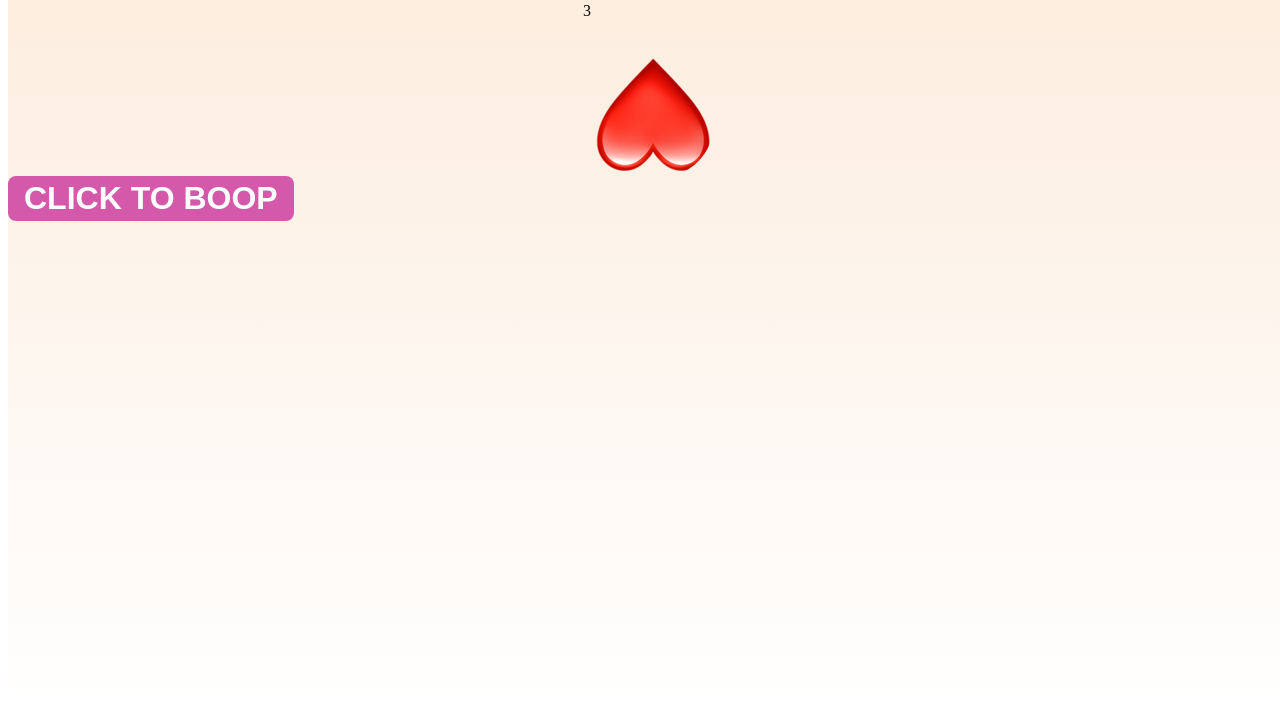
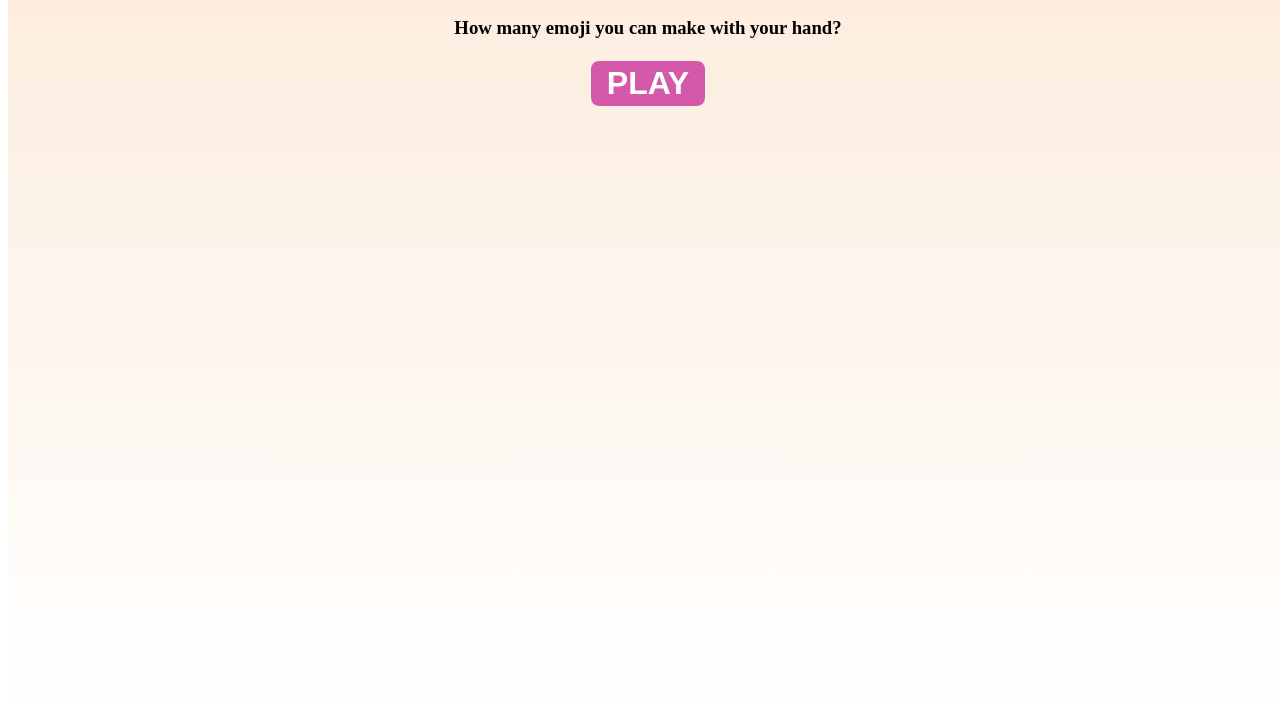
Before and after one commit to syauqy/handsign-tensorflow, a Gatsby site: page /app in a window 1280 px wide. Shown: the part 94-800 px from the top of the page. Built offline with nearby package versions, Linux system fonts and the light colour scheme; Gatsby itself is replaced by a stand-in of ours.

Commit message:
fixing matter.js animation

```diff
--- a/src/pages/app.js
+++ b/src/pages/app.js
@@ -1,5 +1,14 @@
-import React from 'react'
-import {Container, VStack, Center, Box} from '@chakra-ui/react'
+import React, {useRef, useState, useCallback, useEffect} from 'react';
+import {
+    Container,
+    VStack,
+    Center,
+    Box,
+    Text,
+    Button,
+    Heading
+} from '@chakra-ui/react'
+import {Link} from 'gatsby'
 import {motion} from 'framer-motion'
 import '../styles/mainmenu.css'
 import {Engine, Render, Runner, World, Bodies} from 'matter-js'
@@ -7,33 +16,57 @@ import {Engine, Render, Runner, World, Bodies} from 'matter-js'
 export default function app() {
     const world = document.querySelector(".boops");
     const emojis = [
-        'https://handemoji-ycbu6.ondigitalocean.app/static/victory_emoji-3ea45b00bb247c0a2318cc420313b539.png',
-        'https://handemoji-ycbu6.ondigitalocean.app/static/ok_emoji-37c54459c81eb1ba0ad30ec985435f7c.png',
-        'https://handemoji-ycbu6.ondigitalocean.app/static/horns_emoji-aa25b08920e8bb4717a39d781a45af5c.png',
-        'https://handemoji-ycbu6.ondigitalocean.app/static/vulcan_emoji-7de16378a23f53109f318be93077f0c6.png',
-        'https://handemoji-ycbu6.ondigitalocean.app/static/heart_emoji-d3621f36f76af5563d10606e441fb025.png',
-        'https://handemoji-ycbu6.ondigitalocean.app/static/fingcrossed_emoji-ed0b19926ff3a53c3d091662a3d75e30.png',
-        'https://handemoji-ycbu6.ondigitalocean.app/static/thumbs_up_emoji-09ed8ec30ef0adfeff564bbf17ea3050.png'
-    ]
+        'https://ik.imagekit.io/ps3xes4nrg/fingcrossed_emoji_avhUZ4KvEg0c.svg',
+        'https://ik.imagekit.io/ps3xes4nrg/heart_emoji_8n0j1a9KqwN.svg',
+        'https://ik.imagekit.io/ps3xes4nrg/horns_emoji_FpTUEO8IL.svg',
+        'https://ik.imagekit.io/ps3xes4nrg/loveyou_emoji_0Y73SHTRFTaJ.svg',
+        'https://ik.imagekit.io/ps3xes4nrg/ok_emoji_hLw6a6BB-.svg',
+        'https://ik.imagekit.io/ps3xes4nrg/thumbs_up_emoji_K0eZbiEtKb0.svg',
+        'https://ik.imagekit.io/ps3xes4nrg/victory_emoji_EXqiolk0d8c.svg',
+        'https://ik.imagekit.io/ps3xes4nrg/vulcan_emoji_GkdMsyHqdC.svg',
+        'https://ik.imagekit.io/ps3xes4nrg/thinking_emoji_FUH1tBqEbBw.svg',
+        'https://ik.imagekit.io/ps3xes4nrg/hush_emoji_V4Xkp1Zwr.svg',
+        'https://ik.imagekit.io/ps3xes4nrg/fist_emoji_kvPDQvO2gr.svg',
+        'https://ik.imagekit.io/ps3xes4nrg/pinch_emoji_xDRVg9Hz3JEn.svg',
+        'https://ik.imagekit.io/ps3xes4nrg/gun_emoji_T-2sCCXbXe.svg',
+        'https://ik.imagekit.io/ps3xes4nrg/pray_emoji_LLdMjWIegtu.svg',
+        'https://ik.imagekit.io/ps3xes4nrg/backhand_right_emoji_0mGFeXPCH.svg',
+        'https://ik.imagekit.io/ps3xes4nrg/call_me_emoji_OvAYOorfRdL.svg',
+        'https://ik.imagekit.io/ps3xes4nrg/backhand_left_emoji_7bmFlF1CDLW.svg'
+    ];
+
+    // const deviceWidth = document.body.clientWidth; const deviceHeight =
+    // document.body.clientHeight;
+
+    const deviceWidth = window.innerWidth;
+    const deviceHeight = window.innerHeight;
+
+    function emojiAnimation() {
+        setInterval(() => {
+            boopClicked();
+        }, 888);
+    }
+
+    console.log('device width:', deviceWidth, 'device height:', deviceHeight);
 
     function createBall() {
+        const xDrop = Math.round(Math.random() * deviceWidth);
         const emojiUrl = emojis[Math.floor(Math.random() * emojis.length)];
-        const ball = Bodies.circle(Math.round(Math.random() * 1280), -30, 25, {
+        const ball = Bodies.circle(xDrop, -30, 23, {
             angle: Math.PI * (Math.random() * 2 - 1),
             friction: 0.001,
             frictionAir: 0.01,
             restitution: 0.8,
             render: {
                 sprite: {
-                    texture: emojiUrl
+                    texture: `${emojiUrl}`
                 }
             }
         });
-        console.log(emojiUrl);
+        console.log(emojiUrl, 'x:', xDrop);
         setTimeout(() => {
             World.remove(engine.world, ball);
         }, 30000);
-
 
         return ball;
     }
@@ -44,8 +77,8 @@ export default function app() {
         canvas: world,
         engine: engine,
         options: {
-            width: 1280,
-            height: 720,
+            width: deviceWidth,
+            height: deviceHeight,
             background: "transparent",
             wireframes: false
         }
@@ -54,62 +87,54 @@ export default function app() {
     const boundaryOptions = {
         isStatic: true,
         render: {
-            fillStyle: "transparent",
-            strokeStyle: "transparent"
+            fillStyle: "red",
+            strokeStyle: "red"
         }
     };
 
-    const ground = Bodies.rectangle(640, 720, 1300, 4, boundaryOptions);
-    const leftWall = Bodies.rectangle(0, 360, 4, 740, boundaryOptions);
-    const rightWall = Bodies.rectangle(1280, 360, 4, 800, boundaryOptions);
+    const ground = Bodies.rectangle(deviceWidth / 2, deviceHeight, deviceWidth, 4, boundaryOptions);
+    const leftWall = Bodies.rectangle(0, deviceHeight / 2, 4, deviceHeight, boundaryOptions);
+    const rightWall = Bodies.rectangle(deviceWidth, deviceHeight / 2, 4, deviceHeight, boundaryOptions);
 
     Render.run(render);
     Runner.run(runner, engine);
 
     World.add(engine.world, [ground, leftWall, rightWall]);
 
-    const boopClicked = () =>{
+    const boopClicked = () => {
         const ball2 = createBall();
-        console.log('booped');
-  World.add(engine.world, [ball2]);
+        // console.log('booped');
+        World.add(engine.world, [ball2]);
     }
+
+    emojiAnimation();
 
     return (
         <div className="main-menu">
             <Container maxW="xl" centerContent>
-                <VStack spacing={4} align="stretch">
-                    <Box h="40px" bg="yellow.200">
-                        1
+                <VStack spacing={4} align="center">
+                    <Box h="auto">
+                        <Heading as="h1" size="4xl">
+                            HANDMOJI
+                        </Heading>
                     </Box>
-                    <Box h="40px" bg="tomato">
-                        2
+                    <Box h="auto">
+                        <Heading as="h3" size="lg">How many emoji you can make with your hand?</Heading>
                     </Box>
-                    <Box h="40px" bg="pink.100">
-                        3
+                    <Box h="auto" bg="pink.100">
+                        <Link to="/handsign">
+                            <Button colorScheme="teal" size="md">
+                                PLAY
+                            </Button>
+                        </Link>
+
                     </Box>
-                    <motion.div
-                        className="lovemoji"
-                        initial={{
-                        scale: 0
-                    }}
-                        animate={{
-                        rotate: 180,
-                        scale: 1
-                    }}
-                        transition={{
-                        type: "spring",
-                        stiffness: 260,
-                        damping: 20
-                    }}/>
-
-
-
                 </VStack>
 
             </Container>
-            <button id="boop" onClick={boopClicked}>CLICK TO BOOP</button>
+            {/* <button id="boop" onClick={boopClicked}>CLICK TO BOOP</button> */}
 
-                    <canvas className="boops"></canvas>
+            <canvas className="boops"></canvas>
         </div>
     )
 }
--- a/src/styles/mainmenu.css
+++ b/src/styles/mainmenu.css
@@ -27,12 +27,12 @@ position: fixed;
 
   .boops {
       display: block;
-    height: 100vh;
-    width: 100%;
+    /* height: 100vh;
+    width: 100%; */
     overflow: hidden;
     position: fixed;
     top: 0;
-    z-index: 1;
+    z-index: 5;
     object-fit: cover;
   }
 
```
Also changed, not shown: src/emojimage/backhand_left_emoji.svg (added), src/emojimage/backhand_right_emoji.svg (added), src/emojimage/call_me_emoji.svg (added), src/emojimage/fist_emoji.svg (added), src/emojimage/gun_emoji.svg (added), src/emojimage/heart_emoji.svg (added), src/emojimage/horns_emoji.svg (added), src/emojimage/hush_emoji.svg (added), src/emojimage/loveyou_emoji.svg (added), src/emojimage/ok_emoji.svg (added), src/emojimage/pinch_emoji.svg (added), src/emojimage/pray_emoji.svg (added), src/emojimage/thinking_emoji.svg (added), src/emojimage/thumbs_up_emoji.svg (added), 2 more files.
